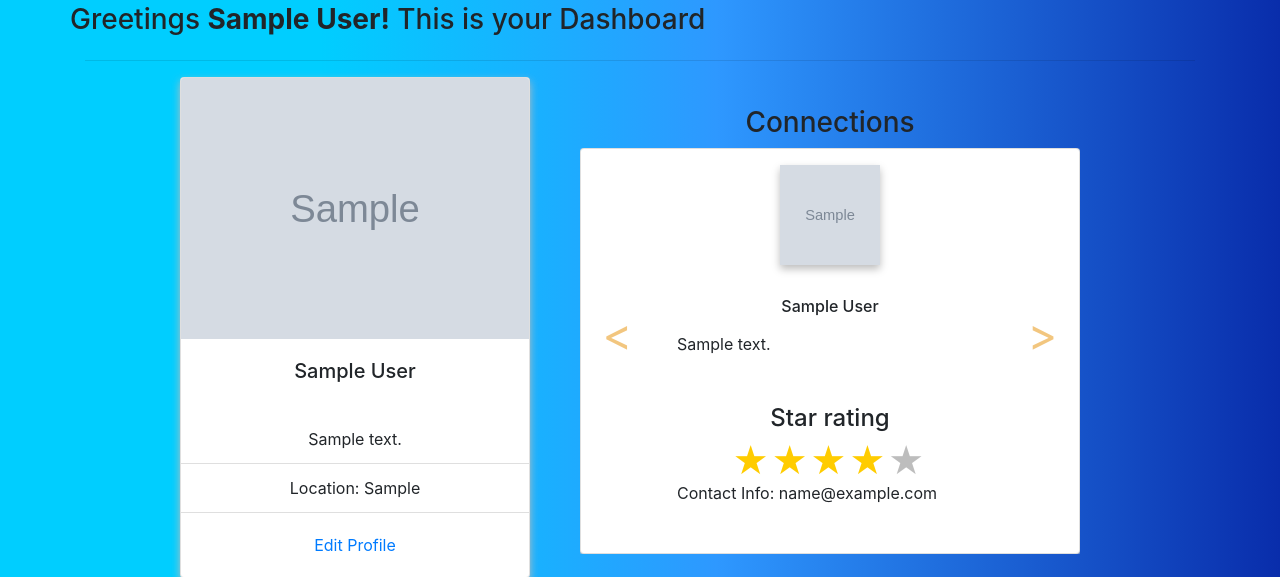
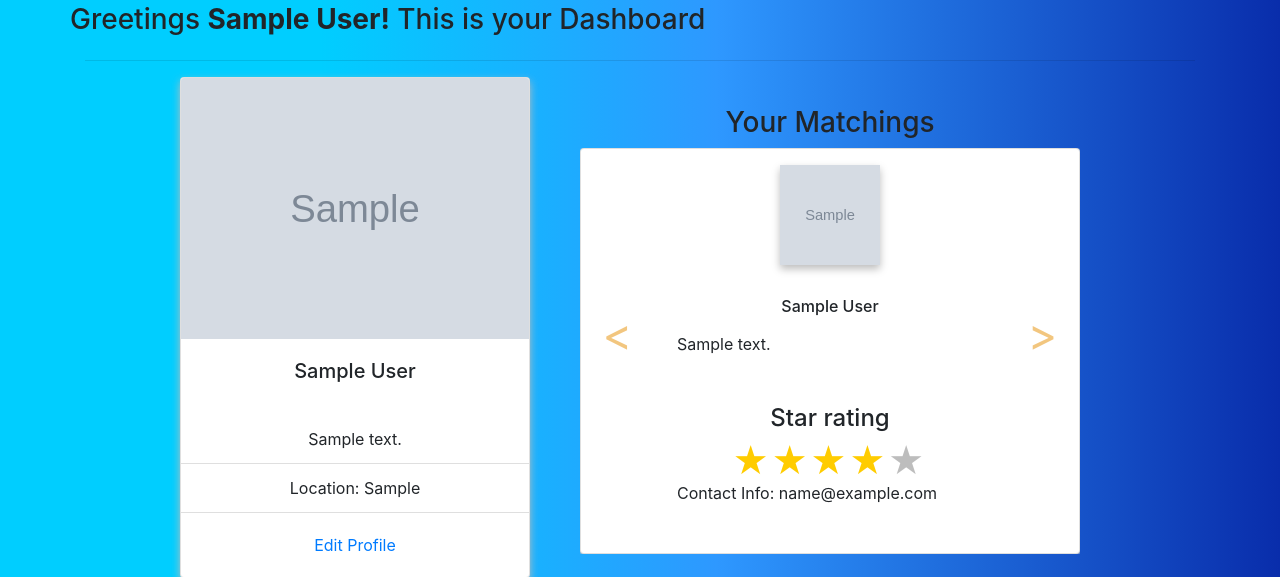
Before and after one commit to panagiotisp95/tutorme, a Django app: page /tutorme/dashboard/ in a window 1280 px wide. Shown: the part 189-766 px from the top of the page. Run offline with Django 3.2, Linux system fonts and the light colour scheme; a user stored in the database is signed in; tables that the repository leaves empty hold one stand-in row (values such as "Sample post"); grey boxes marked "Sample" are stand-in pictures; some libraries are stand-ins or nearby versions.

Commit message:
small wording issue and some unused deletion in test_views

```diff
--- a/TutorMe/templates/tutorme/dashboard.html
+++ b/TutorMe/templates/tutorme/dashboard.html
@@ -53,7 +53,7 @@
             <div class="col-md-6 my-auto">
                 <div class="carousel-card my_profile">
                     {% if connections %}
-                        <h3>Connections </h3>
+                        <h3>Your Matchings </h3>
                         <div id="carouselExampleControls" class="carousel slide" data-ride="carousel">
                             <div class="carousel-inner">
                                 {% for connection in connections %}
```
Also changed, not shown: TutorMe/tutorme/tests/test_views.py (+1 -2 lines).
